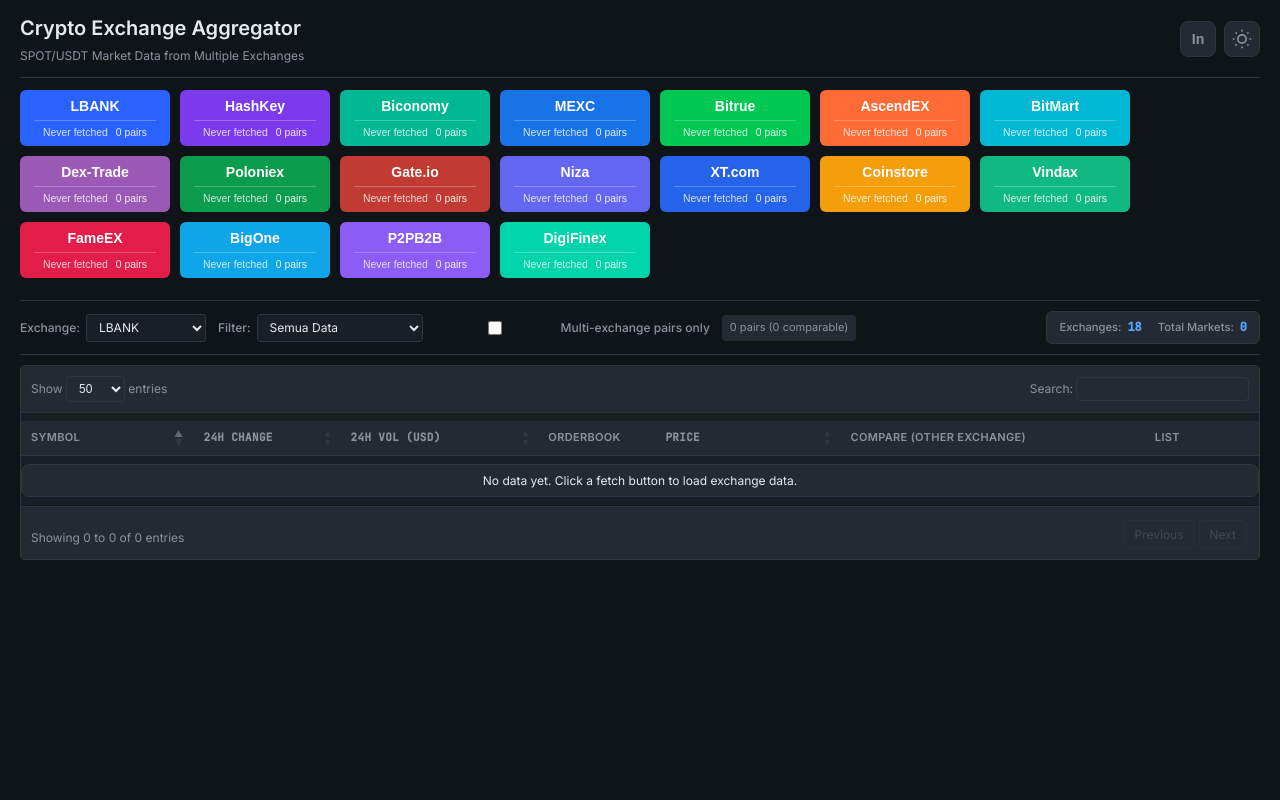
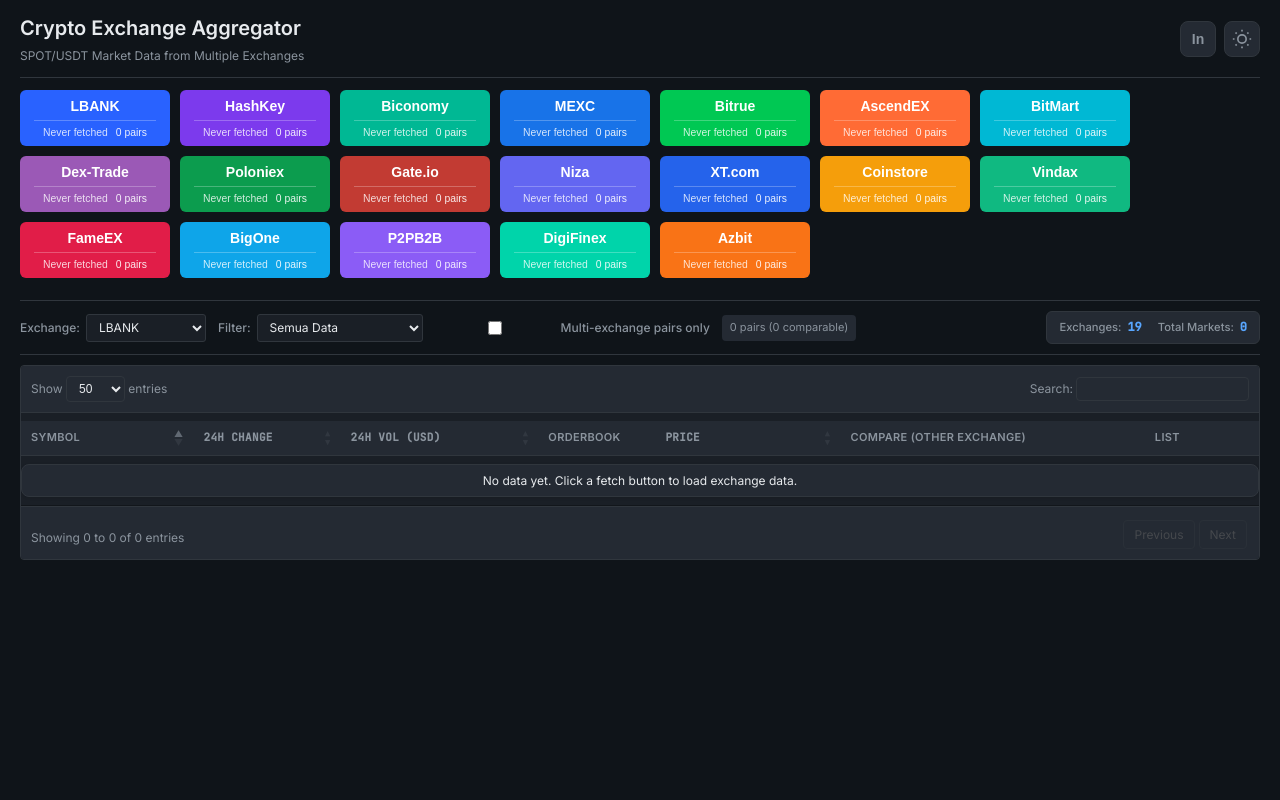
Before and after one commit to gosdorxda/arbit-replit, a Flask app: page / in a window 1280 px wide. Run offline with Flask 3, Linux system fonts and the light colour scheme; data that the repository does not hold is empty; some libraries are stand-ins or nearby versions.

Commit message:
Add support for the Azbit cryptocurrency exchange to the platform
Integrates the Azbit exchange by adding a new adapter, API routes, frontend components, and styling.

Replit-Commit-Author: Agent
Replit-Commit-Session-Id: 615c10ee-885e-4981-8827-456960ad2dd0
Replit-Commit-Checkpoint-Type: full_checkpoint
Replit-Commit-Event-Id: ab28b93a-e706-4290-8f38-d48683609ebb
Replit-Commit-Screenshot-Url: https://storage.googleapis.com/screenshot-production-us-central1/276226e9-068a-4e98-9e0a-e235d184c6fa/615c10ee-885e-4981-8827-456960ad2dd0/hz8BWah
Replit-Helium-Checkpoint-Created: true

```diff
--- a/adapters/__init__.py
+++ b/adapters/__init__.py
@@ -17,5 +17,6 @@ from .fameex import FameEXAdapter
 from .bigone import BigOneAdapter
 from .p2pb2b import P2PB2BAdapter
 from .digifinex import DigiFinexAdapter
+from .azbit import AzbitAdapter
 
-__all__ = ['BaseAdapter', 'LBankAdapter', 'HashKeyAdapter', 'BiconomyAdapter', 'MEXCAdapter', 'BitrueAdapter', 'AscendEXAdapter', 'BitMartAdapter', 'DexTradeAdapter', 'PoloniexAdapter', 'GateIOAdapter', 'NizaAdapter', 'XTAdapter', 'CoinstoreAdapter', 'VindaxAdapter', 'FameEXAdapter', 'BigOneAdapter', 'P2PB2BAdapter', 'DigiFinexAdapter']
+__all__ = ['BaseAdapter', 'LBankAdapter', 'HashKeyAdapter', 'BiconomyAdapter', 'MEXCAdapter', 'BitrueAdapter', 'AscendEXAdapter', 'BitMartAdapter', 'DexTradeAdapter', 'PoloniexAdapter', 'GateIOAdapter', 'NizaAdapter', 'XTAdapter', 'CoinstoreAdapter', 'VindaxAdapter', 'FameEXAdapter', 'BigOneAdapter', 'P2PB2BAdapter', 'DigiFinexAdapter', 'AzbitAdapter']
--- a/routes.py
+++ b/routes.py
@@ -2,7 +2,7 @@ from datetime import datetime
 from flask import render_template, jsonify, request
 from app import app, db
 from models import SpotTicker, FetchLog, MarketList
-from adapters import LBankAdapter, HashKeyAdapter, BiconomyAdapter, MEXCAdapter, BitrueAdapter, AscendEXAdapter, BitMartAdapter, DexTradeAdapter, PoloniexAdapter, GateIOAdapter, NizaAdapter, XTAdapter, CoinstoreAdapter, VindaxAdapter, FameEXAdapter, BigOneAdapter, P2PB2BAdapter, DigiFinexAdapter
+from adapters import LBankAdapter, HashKeyAdapter, BiconomyAdapter, MEXCAdapter, BitrueAdapter, AscendEXAdapter, BitMartAdapter, DexTradeAdapter, PoloniexAdapter, GateIOAdapter, NizaAdapter, XTAdapter, CoinstoreAdapter, VindaxAdapter, FameEXAdapter, BigOneAdapter, P2PB2BAdapter, DigiFinexAdapter, AzbitAdapter
 
 
 def save_tickers(tickers, exchange_name):
@@ -458,6 +458,29 @@ def fetch_digifinex():
         }), 500
 
 
+@app.route('/api/fetch/azbit', methods=['POST'])
+def fetch_azbit():
+    try:
+        adapter = AzbitAdapter()
+        tickers = adapter.fetch_usdt_tickers()
+        save_tickers(tickers, adapter.exchange_name)
+        log_fetch(adapter.exchange_name, 'success', len(tickers))
+
+        return jsonify({
+            'status': 'success',
+            'exchange': adapter.exchange_name,
+            'pairs_count': len(tickers),
+            'message': f'Successfully fetched {len(tickers)} USDT pairs from Azbit'
+        })
+    except Exception as e:
+        log_fetch('AZBIT', 'error', error_message=str(e))
+        return jsonify({
+            'status': 'error',
+            'exchange': 'AZBIT',
+            'message': str(e)
+        }), 500
+
+
 @app.route('/api/tickers')
 def get_tickers():
     draw = request.args.get('draw', 1, type=int)
@@ -623,6 +646,7 @@ def get_status():
     bigone_log = FetchLog.query.filter_by(exchange='BIGONE').order_by(FetchLog.fetched_at.desc()).first()
     p2pb2b_log = FetchLog.query.filter_by(exchange='P2PB2B').order_by(FetchLog.fetched_at.desc()).first()
     digifinex_log = FetchLog.query.filter_by(exchange='DIGIFINEX').order_by(FetchLog.fetched_at.desc()).first()
+    azbit_log = FetchLog.query.filter_by(exchange='AZBIT').order_by(FetchLog.fetched_at.desc()).first()
 
     lbank_count = SpotTicker.query.filter_by(exchange='LBANK').count()
     hashkey_count = SpotTicker.query.filter_by(exchange='HASHKEY').count()
@@ -642,10 +666,11 @@ def get_status():
     bigone_count = SpotTicker.query.filter_by(exchange='BIGONE').count()
     p2pb2b_count = SpotTicker.query.filter_by(exchange='P2PB2B').count()
     digifinex_count = SpotTicker.query.filter_by(exchange='DIGIFINEX').count()
+    azbit_count = SpotTicker.query.filter_by(exchange='AZBIT').count()
 
     exchanges = ['LBANK', 'HASHKEY', 'BICONOMY', 'MEXC', 'BITRUE', 'ASCENDEX',
                  'BITMART', 'DEXTRADE', 'POLONIEX', 'GATEIO', 'NIZA', 'XT',
-                 'COINSTORE', 'VINDAX', 'FAMEEX', 'BIGONE', 'P2PB2B', 'DIGIFINEX']
+                 'COINSTORE', 'VINDAX', 'FAMEEX', 'BIGONE', 'P2PB2B', 'DIGIFINEX', 'AZBIT']
 
     from sqlalchemy import func
     blacklist_counts = dict(db.session.query(
@@ -804,6 +829,14 @@ def get_status():
             'blacklist_count': blacklist_counts.get('DIGIFINEX', 0),
             'whitelist_count': whitelist_counts.get('DIGIFINEX', 0),
             'walletlock_count': walletlock_counts.get('DIGIFINEX', 0)
+        },
+        'azbit': {
+            'last_fetch': azbit_log.fetched_at.isoformat() if azbit_log else None,
+            'status': azbit_log.status if azbit_log else 'never',
+            'pairs_count': azbit_count,
+            'blacklist_count': blacklist_counts.get('AZBIT', 0),
+            'whitelist_count': whitelist_counts.get('AZBIT', 0),
+            'walletlock_count': walletlock_counts.get('AZBIT', 0)
         }
     })
 
@@ -849,6 +882,8 @@ def get_orderbook(exchange, symbol):
             adapter = P2PB2BAdapter()
         elif exchange.upper() == 'DIGIFINEX':
             adapter = DigiFinexAdapter()
+        elif exchange.upper() == 'AZBIT':
+            adapter = AzbitAdapter()
         else:
             return jsonify({
                 'status': 'error',
--- a/static/css/style.css
+++ b/static/css/style.css
@@ -24,6 +24,7 @@
     --bigone-color: #0ea5e9;       /* Sky */
     --p2pb2b-color: #8b5cf6;       /* Violet */
     --digifinex-color: #00d4aa;    /* Teal */
+    --azbit-color: #f97316;        /* Orange */
 
     /* ---- EXCHANGE HOVER COLORS (darker shade for hover) ---- */
     --lbank-hover: #1e4dd8;
@@ -44,6 +45,7 @@
     --niza-hover: #4338ca;
     --p2pb2b-hover: #7c3aed;
     --digifinex-hover: #00b894;
+    --azbit-hover: #ea580c;
 }
 
 :root,
@@ -497,6 +499,16 @@ body {
     transform: translateY(-1px);
 }
 
+.azbit-btn {
+    background-color: var(--azbit-color);
+    color: white;
+}
+
+.azbit-btn:hover:not(:disabled) {
+    background-color: var(--azbit-hover);
+    transform: translateY(-1px);
+}
+
 .status-row {
     display: flex;
     flex-direction: column;
@@ -965,6 +977,11 @@ td {
 .exchange-badge.digifinex {
     background-color: rgba(0, 212, 170, 0.2);
     color: var(--digifinex-color);
+}
+
+.exchange-badge.azbit {
+    background-color: rgba(249, 115, 22, 0.2);
+    color: var(--azbit-color);
 }
 
 .td-symbol {
@@ -1347,6 +1364,11 @@ a.peer-exchange:hover {
     color: var(--digifinex-color);
 }
 
+.peer-exchange.azbit {
+    background-color: rgba(249, 115, 22, 0.3);
+    color: var(--azbit-color);
+}
+
 .peer-price {
     font-family: 'JetBrains Mono', monospace;
     font-size: 0.8125rem;
--- a/static/js/main.js
+++ b/static/js/main.js
@@ -42,6 +42,8 @@ function getExchangeUrl(exchange, symbol) {
             return `https://p2pb2b.com/trade/${base}_USDT`;
         case 'DIGIFINEX':
             return `https://www.digifinex.com/en-ww/trade/USDT/${base}`;
+        case 'AZBIT':
+            return `https://azbit.com/exchange/${base}_USDT`;
         default:
             return '#';
     }
@@ -290,9 +292,10 @@ async function loadStatus() {
         updateStatusDisplay('bigone', data.bigone);
         updateStatusDisplay('p2pb2b', data.p2pb2b);
         updateStatusDisplay('digifinex', data.digifinex);
+        updateStatusDisplay('azbit', data.azbit);
 
         let totalMarkets = 0;
-        const exchanges = ['lbank', 'hashkey', 'biconomy', 'mexc', 'bitrue', 'ascendex', 'bitmart', 'dextrade', 'poloniex', 'gateio', 'niza', 'xt', 'coinstore', 'vindax', 'fameex', 'bigone', 'p2pb2b', 'digifinex'];
+        const exchanges = ['lbank', 'hashkey', 'biconomy', 'mexc', 'bitrue', 'ascendex', 'bitmart', 'dextrade', 'poloniex', 'gateio', 'niza', 'xt', 'coinstore', 'vindax', 'fameex', 'bigone', 'p2pb2b', 'digifinex', 'azbit'];
         exchanges.forEach(ex => {
             if (data[ex] && data[ex].pairs_count) {
                 totalMarkets += data[ex].pairs_count;
--- a/templates/index.html
+++ b/templates/index.html
@@ -231,6 +231,17 @@
                         <span class="btn-list"></span>
                     </div>
                 </button>
+                <button id="btn-azbit" class="fetch-btn azbit-btn" onclick="fetchData('azbit')">
+                    <div class="btn-main">
+                        <span class="btn-name">Azbit</span>
+                        <span class="spinner"></span>
+                    </div>
+                    <div class="btn-status">
+                        <span class="btn-time">Never fetched</span>
+                        <span class="btn-pairs">0 pairs</span>
+                        <span class="btn-list"></span>
+                    </div>
+                </button>
             </div>
         </section>
 
@@ -258,6 +269,7 @@
                         <option value="BIGONE">BIGONE</option>
                         <option value="P2PB2B">P2PB2B</option>
                         <option value="DIGIFINEX">DIGIFINEX</option>
+                        <option value="AZBIT">AZBIT</option>
                     </select>
                 </div>
                 <div class="filter-item">
@@ -282,7 +294,7 @@
                 <div class="filter-item stats-info">
                     <div class="stat-item">
                         <span class="stat-label">Exchanges:</span>
-                        <span class="stat-value" id="total-exchanges">18</span>
+                        <span class="stat-value" id="total-exchanges">19</span>
                     </div>
                     <div class="stat-item">
                         <span class="stat-label">Total Markets:</span>
```
Also changed, not shown: adapters/azbit.py (added, +97 -0 lines).
